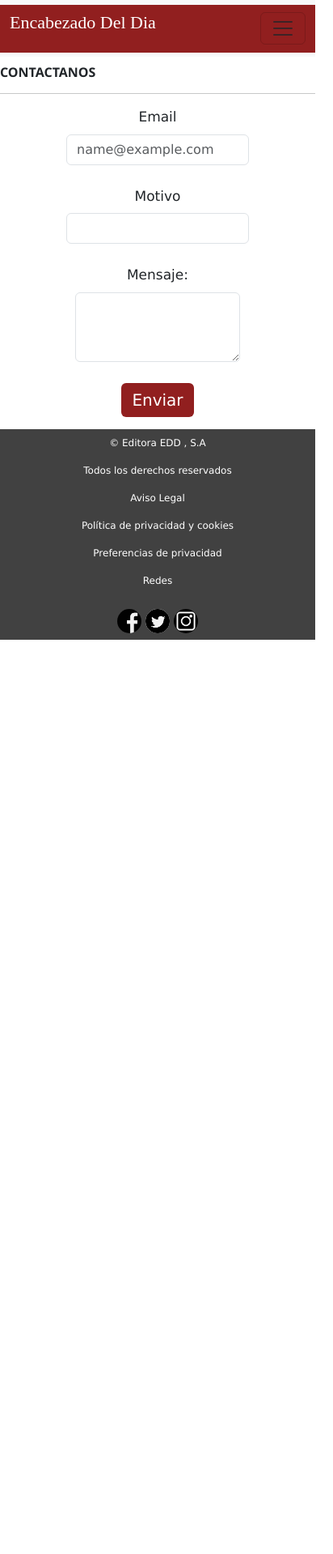
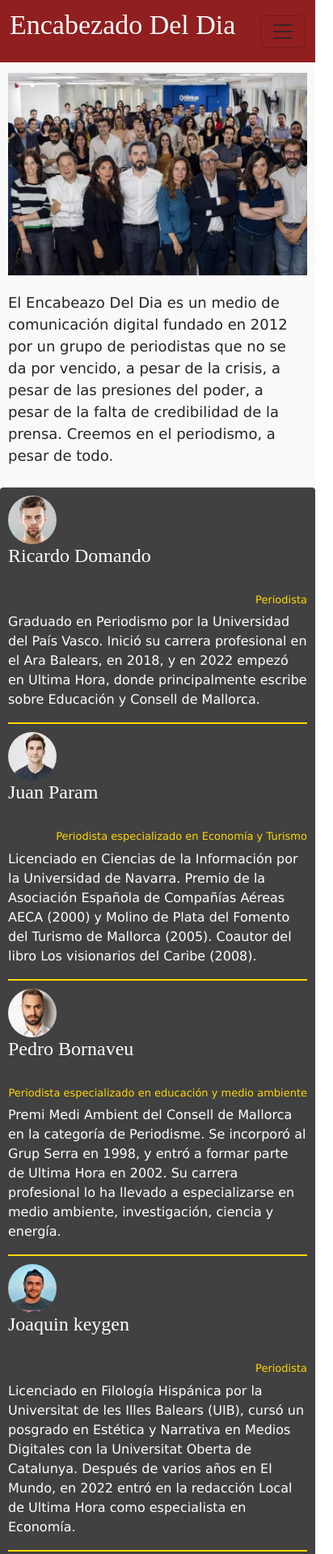
Before and after one commit to SalvadorRodriguez0/entrega-final.salvador.rodriguez, a website: page pagina/nosotros.html in a window 390 px wide. Shown: the top 1919 px of the page at 81% size, 412 px wide, since content can reach past the window. Before the commit the page ends 844 px from the top, so only its background shows below. Drawn offline with nearby package versions, Linux system fonts and the light colour scheme; a web font is replaced by a local one.

Commit message:
e modificado pestaña nosotros

```diff
--- a/pagina/contactos.html
+++ b/pagina/nosotros.html
@@ -10,7 +10,7 @@
 
 <meta name="description" content="Contactanos con nuestro equipo para informarse o informarnos de algun asunto">
 <meta name="keywords" content="contacto,diario,staff,equipo">
-    <title>Contactos</title>
+    <title>Nosotros</title>
 </head>
 <body>
 
@@ -42,7 +42,7 @@
                   </li>
                   <li class="nav-item">
 
-                    <a class="nav-link" href="contactos.html">Contacto</a>
+                    <a class="nav-link" href="nosotros.html">Nosotros</a>
                   </li>
 
                 </div>
@@ -89,13 +89,61 @@
         </header>
             <main>
 
-              <h1 class="h1b">
-               CONTACTANOS
-              </h1>
-              <hr></hr>
-<section class="contactos">
+              <article class="somos">
+                <section class="somos_hijo c1">
 
 
+         <div class="somos_hijo_nieto ">
+         <img src="../imagenes/nosotros/imagen1.webp" alt="imagen de nuestro equipo completo">
+
+
+          <p> El Encabeazo Del Dia es un medio de comunicación digital fundado en 2012 por un grupo de periodistas que no se da por vencido, a pesar de la crisis, a pesar de las presiones del poder, a pesar de la falta de credibilidad de la prensa. Creemos en el periodismo, a pesar de todo.</p>
+        </div>
+      </section>
+      <section class="somos_hijo c2">
+
+      <div class="somos_hijoo b1">
+
+          <img src="../imagenes/nosotros/hombre1.jpg" alt="la imagen de la cara de ricardo domando">
+          <h4>
+            Ricardo Domando
+          </h4>
+          <br>
+          <h5>Periodista</h5>
+          <p>Graduado en Periodismo por la Universidad del País Vasco. Inició su carrera profesional en el Ara Balears, en 2018, y en 2022 empezó en Ultima Hora, donde principalmente escribe sobre Educación y Consell de Mallorca.</p>
+</div>
+<div class="somos_hijoo b2">
+          <img src="../imagenes/nosotros/hombre2.jpg" alt="la imagen de la cara de juan param">
+          <h4>Juan Param</h4><br>
+          <h5>Periodista especializado en Economía y Turismo</h5>
+          <p>Licenciado en Ciencias de la Información por la Universidad de Navarra. Premio de la Asociación Española de Compañías Aéreas AECA (2000) y Molino de Plata del Fomento del Turismo de Mallorca (2005). Coautor del libro Los visionarios del Caribe (2008).</p>
+        </div>
+        <div class="somos_hijoo b3">
+          <img src="../imagenes/nosotros/hombre3.jpg" alt="la imagen de la cara de pedro bornaveu">
+          <h4>Pedro Bornaveu</h4><br>
+          <h5>Periodista especializado en educación y medio ambiente</h5>
+          <p>Premi Medi Ambient del Consell de Mallorca en la categoría de Periodisme. Se incorporó al Grup Serra en 1998, y entró a formar parte de Ultima Hora en 2002. Su carrera profesional lo ha llevado a especializarse en medio ambiente, investigación, ciencia y energía.</p>
+        </div>
+        <div class="somos_hijoo b4">
+          <img src="../imagenes/nosotros/hombre4.jpg" alt="la imagen de la cara de joaquin keygen">
+          <h4>Joaquin keygen</h4><br>
+          <h5> Periodista</h5>
+          <p>Licenciado en Filología Hispánica por la Universitat de les Illes Balears (UIB), cursó un posgrado en Estética y Narrativa en Medios Digitales con la Universitat Oberta de Catalunya. Después de varios años en El Mundo, en 2022 entró en la redacción Local de Ultima Hora como especialista en Economía.</p>
+        </div>
+        </section>
+      </article>
+
+
+
+
+
+
+
+
+
+<article class="info">
+
+<section class="info_hijo_form">
               <div class="mb-3">
                 <label for="exampleFormControlInput1" class="form-label">Email</label>
                 <input type="email" class="form-control" id="exampleFormControlInput1" placeholder="name@example.com">
@@ -113,8 +161,15 @@
 
 
               <button class="btn btn-primary" type="submit">Enviar</button>
+            </section>
+            <section class="info_hijo_ubi">
 
+<p>
+  Carrer Gremi de Porgadors, 16, 07009 Son Castelló, Illes Balears
+</p>
+              <iframe src="https://www.google.com/maps/embed?pb=!1m18!1m12!1m3!1d12296.763087971782!2d2.651835961710952!3d39.600384795316295!2m3!1f0!2f0!3f0!3m2!1i1024!2i768!4f13.1!3m3!1m2!1s0x12979322ff1bcae9%3A0x80b7959d6afb8c6c!2s07009%20Pol.%20Ind.%20de%20Son%20Castell%C3%B3%2C%20Islas%20Baleares!5e0!3m2!1ses!2ses!4v1688502824475!5m2!1ses!2ses" width="400" height="400" style="border:0;" allowfullscreen="" loading="lazy" referrerpolicy="no-referrer-when-downgrade"></iframe>
             </section>
+</article>
 
 
             </main>
--- a/scss/layout/_contactos.scss
+++ /dev/null
@@ -1,66 +0,0 @@
-
-  .contactos{
-   display: flex;
-   flex-direction: column;
-    gap:20px;
-    margin: 2% 25%;
-    padding: 2%;
-    width: 40%;
-    align-items: center;
-
-    & .mb-3{
-        transition: .3s;
-        font-size: 17px;
-        &:hover{
-            font-size: 19px;
-
-        }
-
-    }
-    & .btn{
-      width: 90px;
-     font-size: 20px;
-        background-color: $color-principal;
-        border:none;
-        transition: 0.3s;
-      &:hover{
-
-      background-color: darken($color-principal,10% );
-        font-size: 20+3px;
-      }
-    }
-  }
-
-
-
-
-  @media only screen and (max-width:768px){
-.contactos{
-  width: 80%;
-  margin: 10%;
-  text-align: center;
-}
-
-  }
-  @media only screen and (max-width:480px){
-    .navbar-brand{
-      font-size: 22px;
-    }
-
-
- .h1b{
-  margin-top: 5px;
-  font-size: 16px;
- }
-    .contactos{
-    text-align: center;
-      width: 96%;
-      gap: 10px;
-   padding: 0;
-   margin: 2%;
-
-
-    }
-
-
-  }
--- a/scss/layout/_index.scss
+++ b/scss/layout/_index.scss
@@ -82,6 +82,7 @@ gap:8px;
     }
 
     }
+
     .zona{
 
         color:rgb(240, 3, 3);
@@ -90,7 +91,8 @@ gap:8px;
     }
     .v1{
         grid-area: area01;
-        width: 70%;
+       width: 80%;
+
     }
     .v2{
         grid-area: area02;
--- /dev/null
+++ b/scss/layout/_nosotros.scss
@@ -0,0 +1,188 @@
+.somos{
+
+margin: 2% 10%;
+  display:grid;
+  grid-template-columns: repeat(1,1fr);
+  grid-template-rows: repeat(3,auto);
+  grid-template-areas:
+  'area1'
+   'area2'
+  'area2';
+  .c1{
+grid-area: area1;}
+
+.somos_hijo_nieto{
+  display: flex;
+  flex-direction: row;
+  border-radius: 4px;
+  gap:20px;
+  align-items: center;
+  font-size: large;
+  padding: 10px;
+  background-color: $color-fondo  ;
+
+  img{
+    @include imagenes(100%  ,250px,cover);
+  }
+
+    }
+}
+
+.c2{
+   grid-area: area2;
+    background-color:  rgb(65, 65, 65);;
+  color:white;
+  display: grid;
+
+  gap:10px;
+  border-bottom:4px solid $color-principal ;
+  .somos_hijoo{
+    border-bottom:2px solid gold ;
+  }
+& h5{
+  color:gold;
+  text-align: end;
+  font-size: small;
+}
+& h4{
+  font-family: $font-titulo;
+  font-size: x-large;
+}
+  border-radius: 4px;
+  padding: 10px;
+
+  grid-template-columns: repeat(2,1fr);
+  grid-template-rows: repeat(2,1fr);
+  grid-template-areas: 'areaa1 areaa2'
+  ' areaa3 areaa4';
+
+  .b1{
+grid-area:areaa1;
+  }
+.b2{
+  grid-area:areaa2;
+}
+.b3{
+  grid-area:areaa3;
+}
+.b4{
+  grid-area:areaa4;
+}
+
+
+  img{
+    @include imagenes(60px,60px,cover);
+    border-radius: 50%;
+
+  }
+  }
+
+
+
+
+
+
+
+
+
+
+
+
+
+
+
+.info{
+display: grid;
+grid-template-columns: repeat(2,1fr);
+grid-template-rows: repeat(1,auto);
+grid-template-areas: 'xx1 xx2';
+align-items: center;
+margin: 2% 10%;
+gap:10px;
+width: 80%;
+background-color: $color-fondo;
+padding: 3%;
+.form-control{
+  width: auto;
+}
+.info_hijo_ubi{
+  grid-area: xx2;
+}
+  .info_hijo_form{
+   display: flex;
+   grid-area: xx1;
+
+   flex-direction: column;
+    gap:20px;
+    margin: 2% 25%;
+    padding: 2%;
+    width: 40%;
+    align-items: center;
+
+    & .mb-3{
+
+        transition: .3s;
+        font-size: 17px;
+        &:hover{
+            font-size: 19px;
+
+        }
+
+    }
+    & .btn{
+      width: 90px;
+     font-size: 20px;
+        background-color: $color-principal;
+        border:none;
+        transition: 0.3s;
+      &:hover{
+
+      background-color: darken($color-principal,10% );
+        font-size: 20+3px;
+      }
+    }
+  }
+}
+
+@media only screen and (max-width:1024px){
+.somos{
+
+.somos_hijo_nieto{
+
+  flex-direction: column;
+}
+
+}
+.info{
+  grid-template-columns: repeat(1,1fr);
+  grid-template-rows: repeat(2,auto);
+  grid-template-areas: 'xx1' 'xx2';
+
+}
+}
+  @media only screen and (max-width:768px){
+.info{
+width: 100%;
+margin: 0;
+}
+.somos{
+width: 100%;
+margin: 0;
+}
+    }
+
+
+    @media only screen and (max-width:480px){
+.c2{
+  grid-template-columns: repeat(1, 1fr);
+  grid-template-rows: repeat(4,auto);
+  grid-template-areas:
+      'areaa1'
+      'areaa2'
+      ' areaa3'
+      ' areaa4';
+}
+.info_hijo_ubi{
+  margin-top: 10px;
+}
+    }
--- a/scss/layout/_sucesos.scss
+++ b/scss/layout/_sucesos.scss
@@ -16,6 +16,10 @@
          gap:10px;
          text-align: center;
          background-color: $color-fondo;
+         &:nth-child(even){
+            background-color: rgb(212, 106, 106)   ;
+            color:white;
+            }
          h3{
             font-size: 25px;
          }
--- a/scss/style.scss
+++ b/scss/style.scss
@@ -6,7 +6,7 @@
 @import 'components/navbar';
 @import 'components/footer';
 @import 'layout/index';
-@import 'layout/contactos';
+@import 'layout/nosotros';
 @import 'layout/deportes';
 @import 'layout/ocio';
 @import 'layout/sucesos';
```
Also changed, not shown: index.html (+3 -3 lines), pagina/deportes.html (+1 -1 lines), pagina/ocio.html (+1 -1 lines), pagina/sucesos.html (+1 -1 lines), css/style.css, imagenes/nosotros/hombre1.jpg (added), imagenes/nosotros/hombre2.jpg (added), imagenes/nosotros/hombre3.jpg (added), imagenes/nosotros/hombre4.jpg (added), imagenes/nosotros/imagen1.webp (added), 1 other file.
